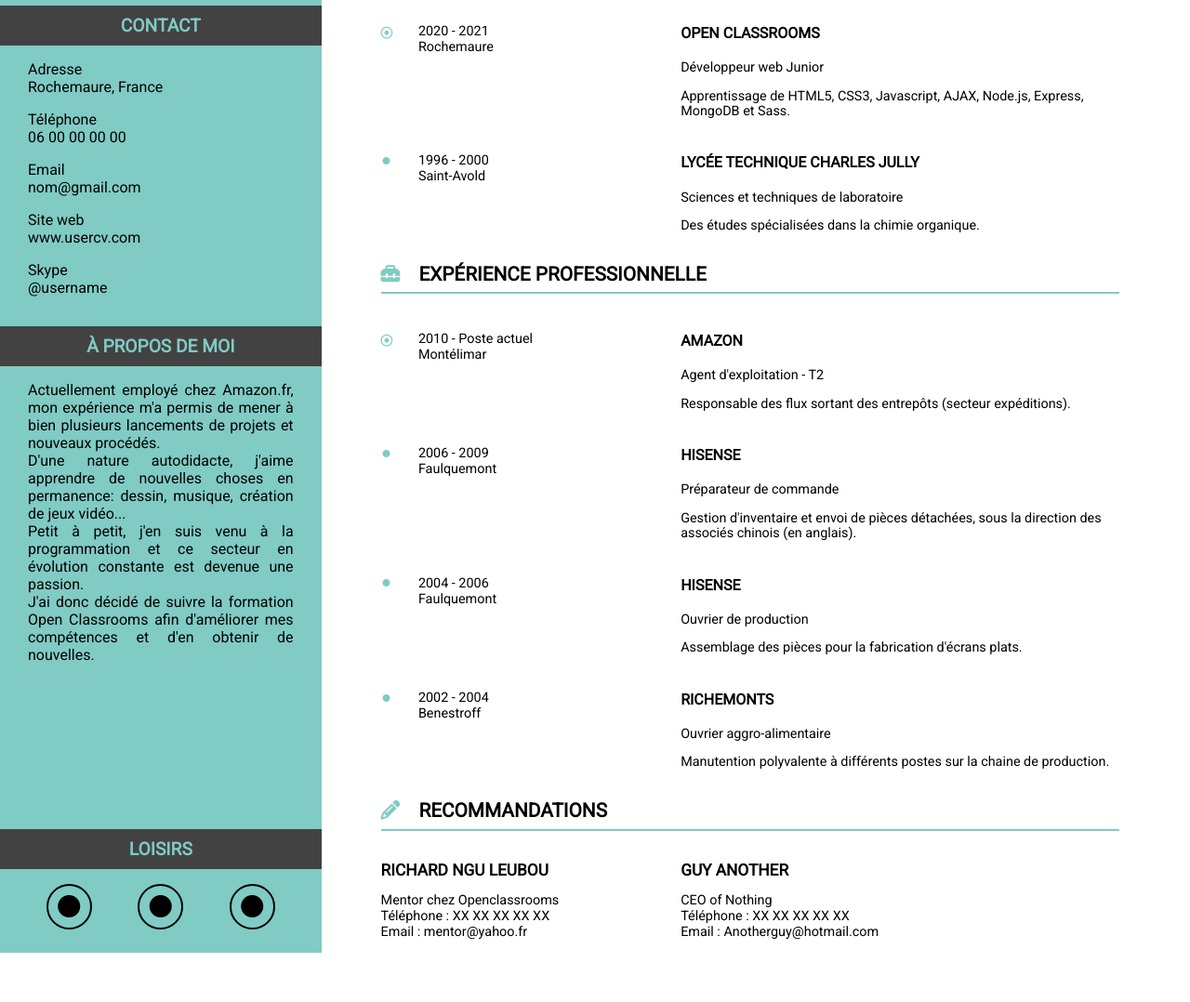
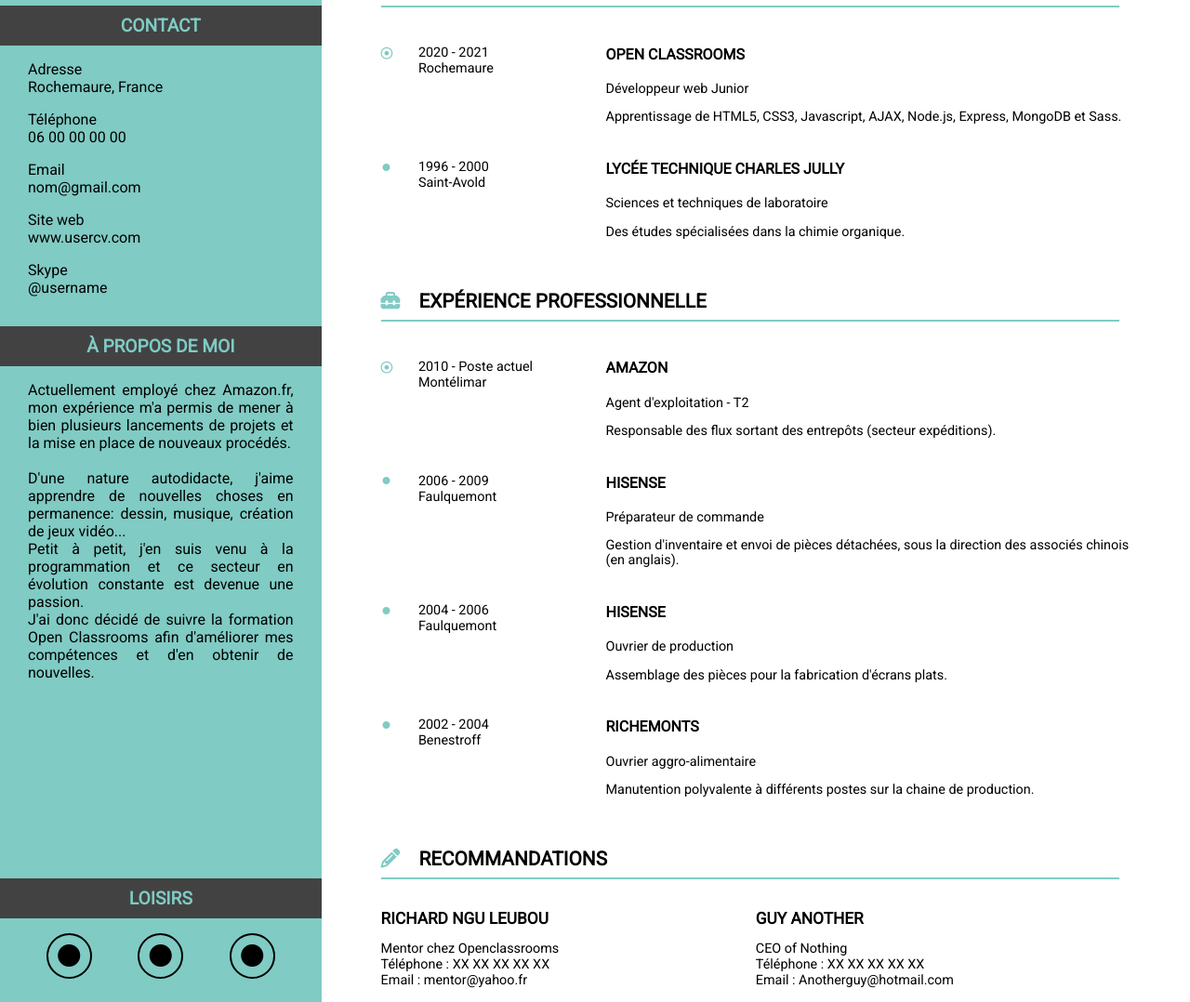
Before and after one commit to Shinkenny/Projet_2, a plain HTML site: page index.html in a window 1280 px wide. Shown: the part 247-1325 px from the top of the page at 93% size. Before the commit the page ends 1272 px from the top, so only its background shows below. Drawn offline with Linux system fonts and the light colour scheme.

Commit message:
Dernières modifications avant la soutenance

```diff
--- a/CV.css
+++ b/CV.css
@@ -1,4 +1,4 @@
-body /* Affichage PC */
+body /* Affichage Desktop */
 {
 	display: flex;
 	justify-content: center;
@@ -99,6 +99,7 @@ h4
 	text-transform: uppercase;
 	border-bottom: solid 2px #80CBC4;
 	margin-right: 1.5%;
+	margin-top: 40px;
 	font-size: 1.3em;
 }
 
@@ -159,13 +160,13 @@ h4
 
 .partie2
 {
-	width: 35%;
+	width: 25%;
 	margin-top: 8px;
 }
 
 .partie3
 {
-	width: 60%;
+	width: 70%;
 	line-height: 1em;
 	margin-top: 4px;
 }
@@ -192,7 +193,7 @@ h4
 
 .refer
 {
-	width: 40%;
+	width: 50%;
 }
 
 @media all and (max-width: 768px) /* Affichage Tablette */
@@ -278,6 +279,7 @@ h4
 	.contact_small
 	{
 		text-align: center;
+		margin-top: -18px;
 	}
 
 	.marge_bordure
--- a/index.html
+++ b/index.html
@@ -3,7 +3,7 @@
 	<head>
 	    <meta charset="utf-8" />
 	    <meta name="description" content="CV de Sebastien Corbelin">
-		<meta name="keywords" content="CV">
+		<meta name="keywords" content="CV, HTML5, CSS3">
 		<meta name="author" content="Sebastien Corbelin">
 		<meta name="viewport" content="width=device-width, initial-scale=1.0">
 		<meta name="picture" content="Images/Kenny_Park_(forum).jpg">
@@ -39,7 +39,7 @@
 			    <h2 class="rubrique">à propos de moi</h2>
 			    <div class="texte">
 				<p class="marge_bordure">
-				Actuellement employé chez Amazon.fr, mon expérience m'a permis de mener à bien plusieurs lancements de projets et nouveaux procédés.<br />
+				Actuellement employé chez Amazon.fr, mon expérience m'a permis de mener à bien plusieurs lancements de projets et la mise en place de nouveaux procédés.<br /><br />
 			    D'une nature autodidacte, j'aime apprendre de nouvelles choses en permanence: dessin, musique, création de jeux vidéo...<br />
 			    Petit à petit, j'en suis venu à la programmation et ce secteur en évolution constante est devenue une passion.<br />
 			    J'ai donc décidé de suivre la formation Open Classrooms afin d'améliorer mes compétences et d'en obtenir de nouvelles.</p>
```
